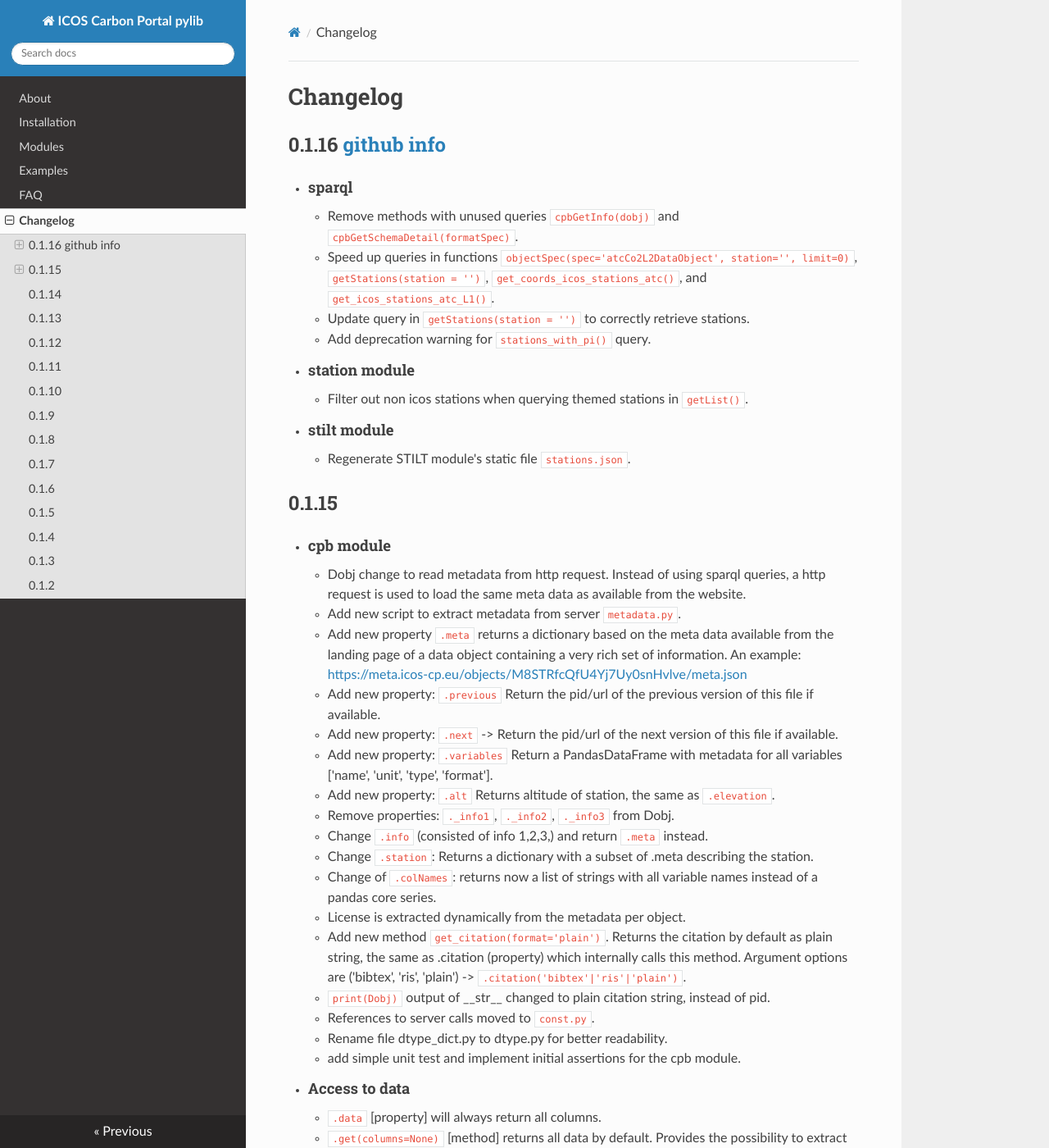
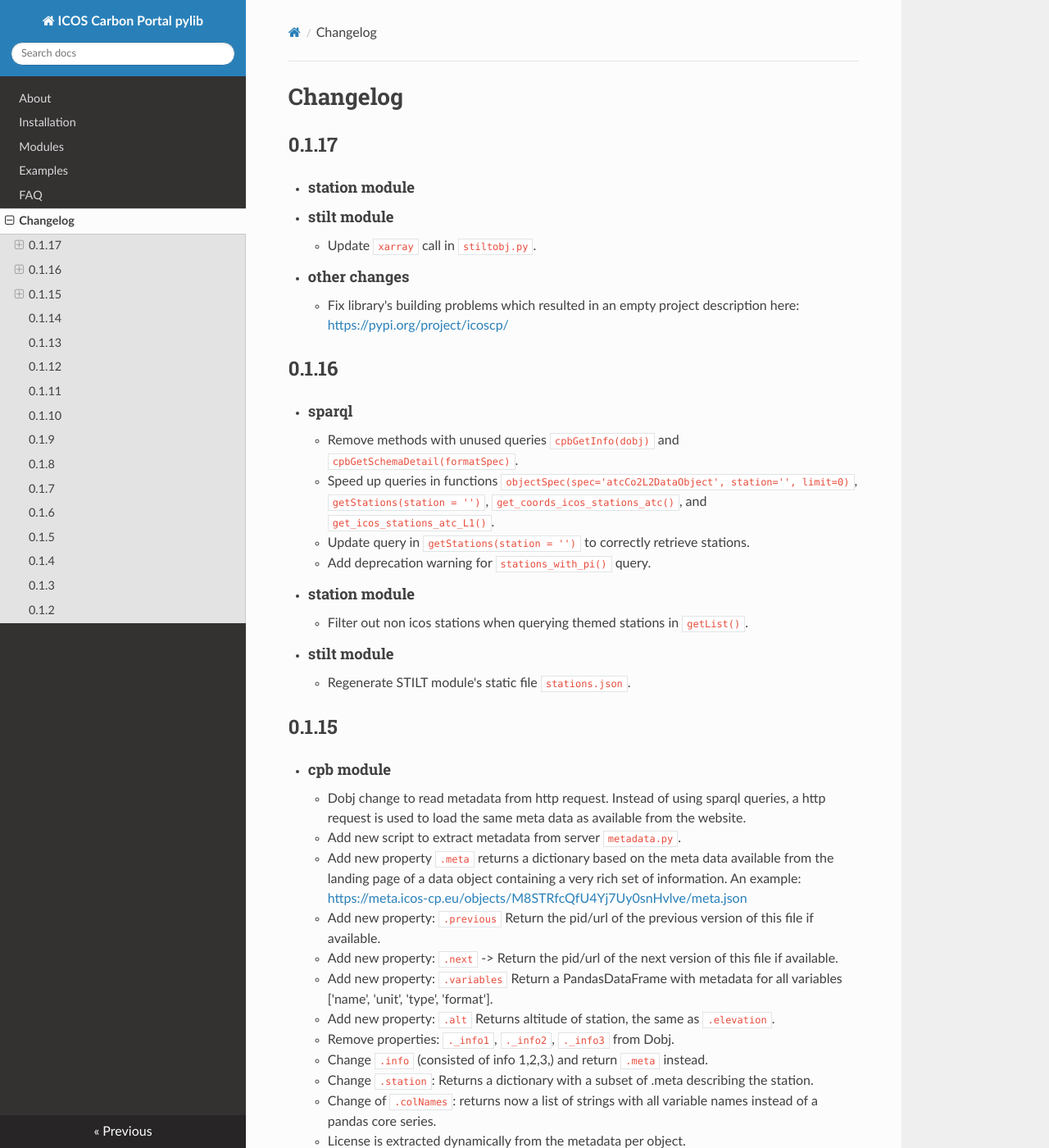
Before and after one commit to ICOS-Carbon-Portal/pylib, an MkDocs documentation site: the page built from docs/changelog.md, in a window 1280 px wide and 1400 px high. Shown: the whole window at 82% size. Built offline with MkDocs 1.6.1, drawn with Linux system fonts in a browser that asks for light colours; nearby versions of some CDN libraries; some of the changed text lies outside the part shown.

Commit message:
113 patch release 0.1.17 v_0.1
- Generate 0.1.17 distribution files.
- Update files to the new release version 0.1.17.
- Update changelog in the documentation.

```diff
--- a/docs/changelog.md
+++ b/docs/changelog.md
@@ -1,6 +1,14 @@
 # Changelog
 
-## 0.1.16 [github info](https://github.com/ICOS-Carbon-Portal/pylib/issues/100)
+## 0.1.17
+ - #### station module
+ - #### stilt module
+     - Update `xarray` call in `stiltobj.py`.
+ - #### other changes
+     - Fix library's building problems which resulted in an empty project description here:
+   [https://pypi.org/project/icoscp/](https://pypi.org/project/icoscp/)
+
+## 0.1.16
  - #### sparql
      - Remove methods with unused queries `cpbGetInfo(dobj)` and `cpbGetSchemaDetail(formatSpec)`.
      - Speed up queries in functions `objectSpec(spec='atcCo2L2DataObject', station='', limit=0)`,
@@ -11,7 +19,6 @@
      - Filter out non icos stations when querying themed stations in `getList()`.
  - #### stilt module
      - Regenerate STILT module's static file `stations.json`.
-
 
 ## 0.1.15
  - #### cpb module
@@ -39,7 +46,7 @@
      - References to server calls moved to `const.py`.
      - Rename file dtype_dict.py to dtype.py for better readability.
      - add simple unit test and implement initial assertions for the cpb module.
- - #### Access to data
+ - #### access to data
      - `.data` [property] will always return all columns.
      - `.get(columns=None)` [method] returns all data by default. Provides the possibility to extract specific columns
        from the data set. Expected is a list of column names, which then returns only the selected columns. Non valid
@@ -48,7 +55,7 @@
        Valid entries can be obtained with `.colNames` or `.variables['name'].
      - `.getColumns(columns=None)`, this is exactly the same as .get(columns='None'). We keep this function for
        compatibility to previous versions.
- - #### Other changes
+ - #### other changes
      - add `icon` argument to `station.getIdList()` function.
      - regenerate STILT module's static `stations.json`.
      - resolve deprecation warnings from `numpy` calls.
--- a/icoscp/__init__.py
+++ b/icoscp/__init__.py
@@ -15,8 +15,8 @@
 
 __credits__     = "ICOS Carbon Portal"
 __license__     = ['Software: GPL-3.0','ICSO Data accessed with this library CC BY 4.0']
-__version__     = "0.1.16"
+__version__     = "0.1.17"
 __maintainer__  = "ICOS Carbon Portal, elaborated products team"
 __email__       = ['info@icos-cp.eu', 'claudio.donofrio@nateko.lu.se']
 __status__      = "stable"
-__date__        = "2022-09-22"
+__date__        = "2022-11-16"
--- a/setup.py
+++ b/setup.py
@@ -10,7 +10,7 @@ def readme():
 
 setuptools.setup(
     name='icoscp',
-    version='0.1.16',
+    version='0.1.17',
 	license='GPLv3+',
     author="Claudio D'Onofrio, Zois Zogopoulos, Anders Dahlner, ICOS Carbon Portal",
     author_email='claudio.donofrio@nateko.lu.se, zois.zogopoulos@nateko.lu.se, anders.dahlner@nateko.lu.se, info@icos-cp.eu',
```
Also changed, not shown: 4 other files.
